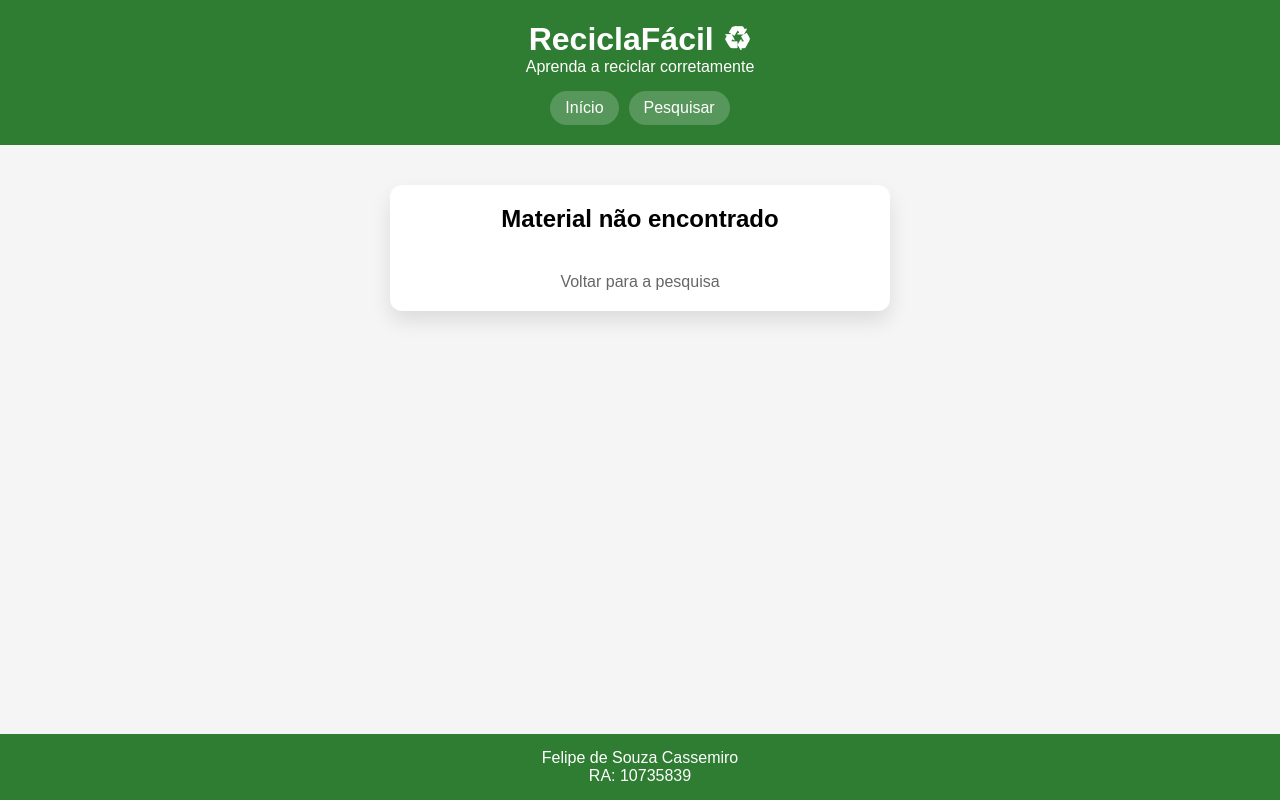
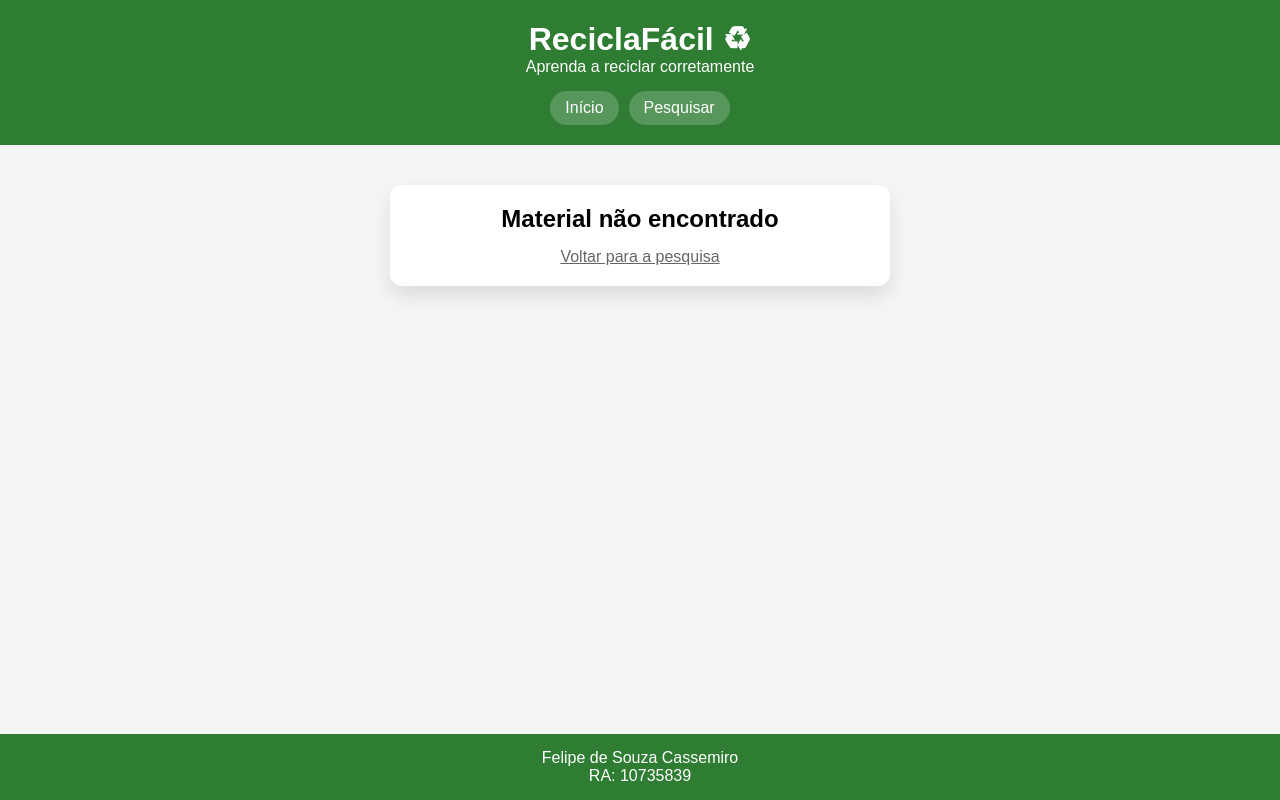
Before and after one commit to fesouzaa10/projeto-webmobile-pt2, a Next.js app in the folder projeto_pt2/: page /material/1 in a window 1280 px wide. Built offline with nearby package versions, Linux system fonts and the light colour scheme.

Commit message:
alterações css

```diff
--- a/projeto_pt2/src/app/material/[id]/material.module.css
+++ b/projeto_pt2/src/app/material/[id]/material.module.css
@@ -37,13 +37,7 @@ RA: 10735839 */
 }
 
 .linkVoltar {
-  display: inline-block;
   margin-top: 25px;
   color: #666;
-  text-decoration: none;
   font-weight: 500;
 }
-
-.linkVoltar:hover {
-  text-decoration: underline;
-}
```
